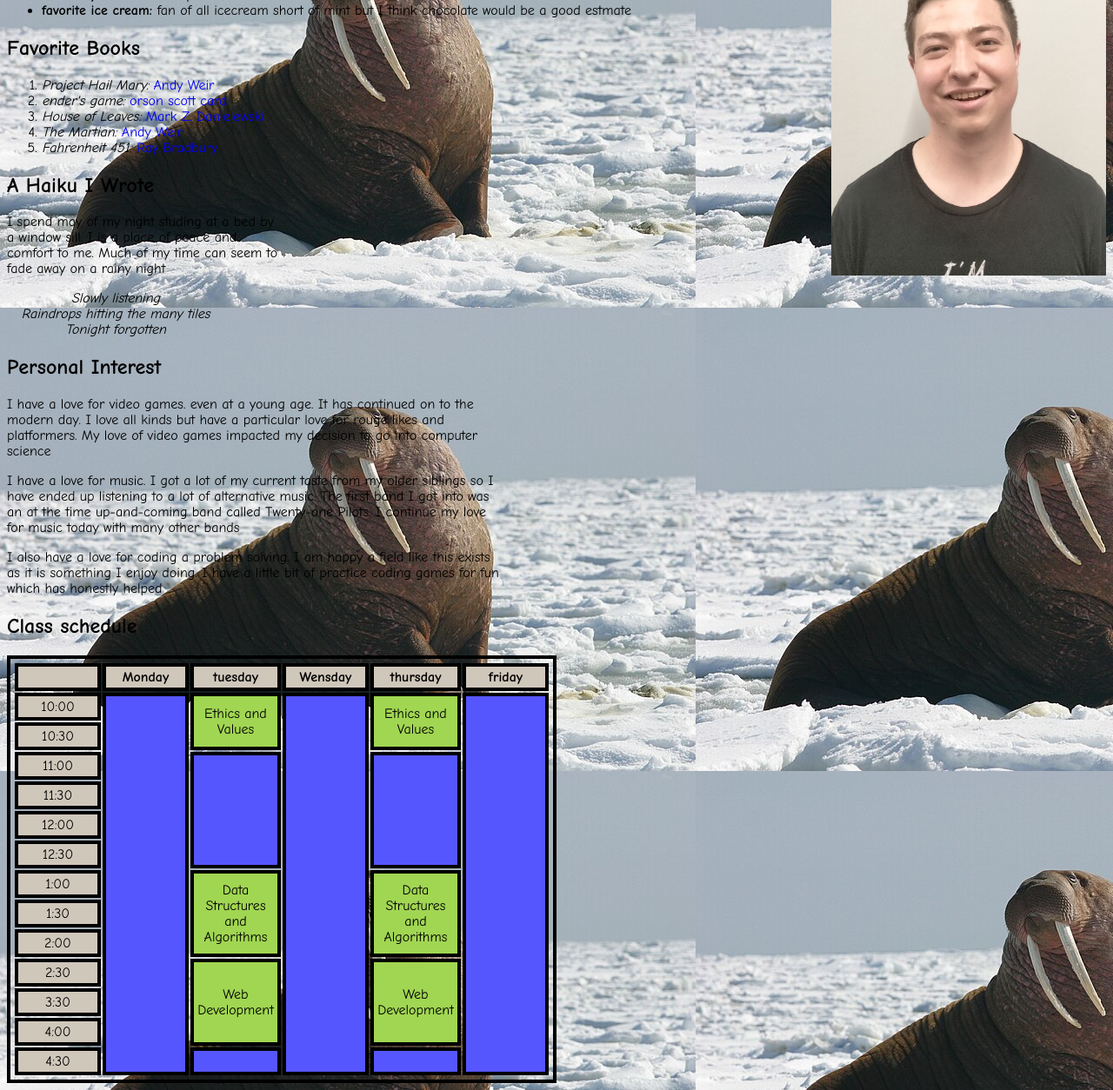
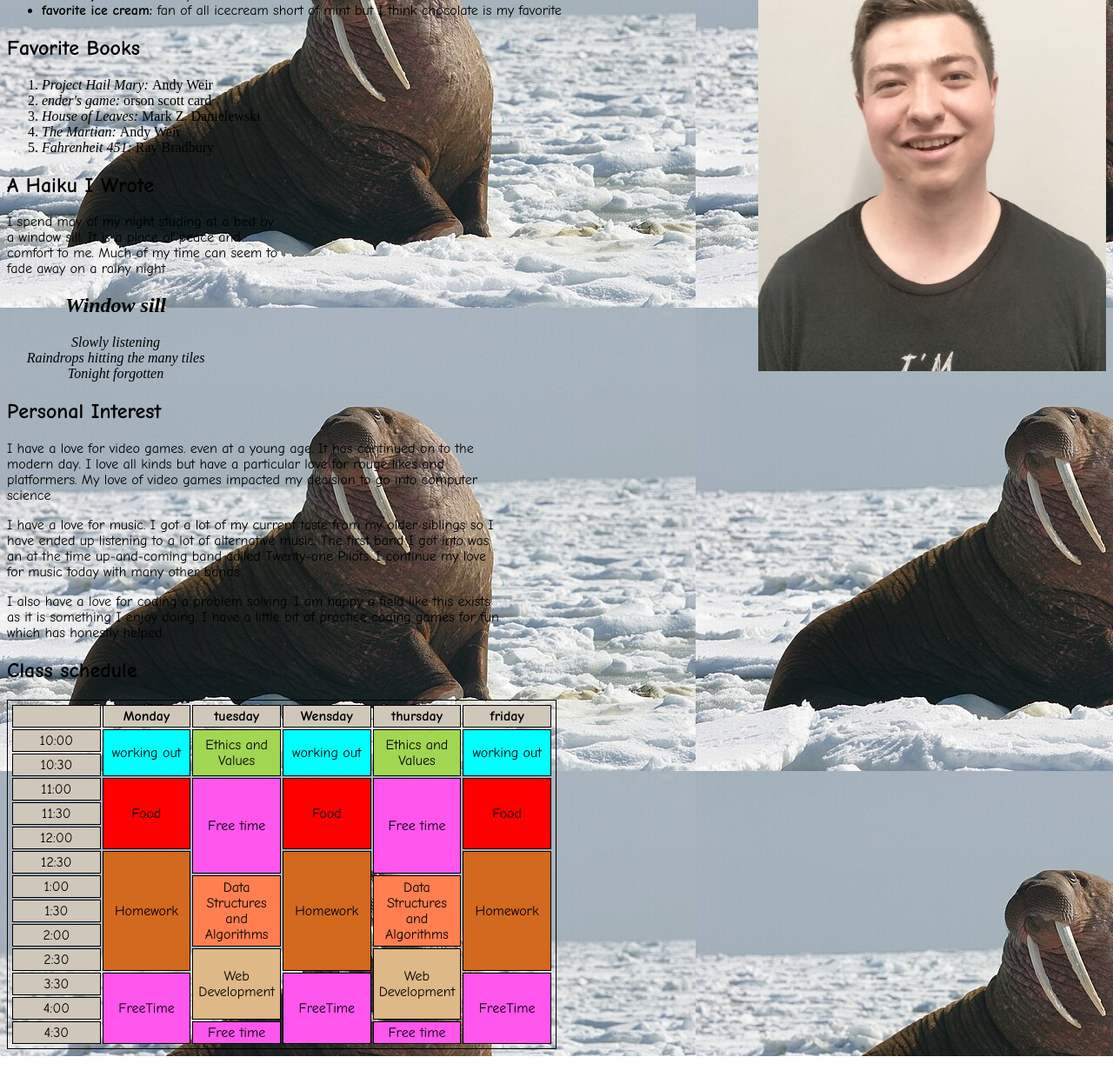
Before and after one commit to orange-dredge/UVU-2550-Web, a plain HTML site: page index.html in a window 1280 px wide. Shown: the part 179-1433 px from the top of the page at 87% size. After the commit the page ends 1394 px from the top, so only its background shows below. Drawn offline with Linux system fonts and the light colour scheme.

Commit message:
more Final updates

```diff
--- a/index.html
+++ b/index.html
@@ -10,7 +10,7 @@
 				font-family: "Comic Sans MS", "Comic Sans", cursive;
 			}
 			table, th, td {
-				border: 4px solid black;
+				border: 1px solid black;
 				padding: 3px;
 				text-align: center
 
@@ -26,6 +26,7 @@
 				text-align: center;
 				height: auto;
 				width: 250px;
+				font-family: 'Times New Roman', Times, serif;
 			  }
 
 			  h1{
@@ -36,7 +37,7 @@
 				float: right;
 			  }
 			  .NotBusy{
-				background-color: rgb(86, 86, 255);
+				background-color: rgb(255, 86, 238);
 			  }
 			  .busy{
 				background-color: rgb(161, 214, 82);
@@ -54,9 +55,14 @@
 			  }
 			  a{
 				text-decoration: none;
+				color:black;
 			  }
 			  a:hover{
 				text-decoration: underline;
+				color:chocolate;
+			  }
+			  ol{
+				font-family: 'Times New Roman', Times, serif;
 			  }
 
 		</style>
@@ -67,14 +73,14 @@
 
     <body>
 		<h1>McKay Rencher</h1>
-		<img src="ImageOfMe.jpg" width="25%" height="atuo" alt="this is just a photo of me">
+		<img src="ImageOfMe.jpg" width="400px" height="atuo" alt="this is just a photo of me">
 
         <h2>Peronal Info</h2>
 		<ul>
-			<li><strong>Major: </strong>Computer seinces batchlers degree</li>
+			<li><strong>Major: </strong>computer science bachelor degree</li>
 			<li><strong>HighSchool: </strong>Springville HighSchool graduated 2020</li>
 			<li><strong>current year at UVU: </strong>Sophomore</li>
-			<li><strong>favorite ice cream: </strong> fan of all icecream short of mint but I think chocolate would be a good estmate</li>
+			<li><strong>favorite ice cream: </strong> fan of all icecream short of mint but I think chocolate is my favorite</li>
 		</ul>
 		<h2>Favorite Books</h2>
 		<ol>
@@ -85,10 +91,11 @@
 			<li><em>Fahrenheit 451: </em><a href="https://en.wikipedia.org/wiki/Ray_Bradbury">Ray Bradbury</a></li>
 		</ol>
 		<h2>A Haiku I Wrote</h2>
-		<p style="width: 25%;">I spend may of my night studing at a bed by a window sill. I is a place of peace and comfort to me. Much of my time can seem to fade away on a rainy night</p>
+		<p style="width: 25%;">I spend may of my night studing at a bed by a window sill. It is a place of peace and comfort to me. Much of my time can seem to fade away on a rainy night</p>
 
 		<em>
 			<div class="center">
+				<h2>Window sill</h2>
 				Slowly listening <br>
 				Raindrops hitting the many tiles  <br>
 				Tonight forgotten  <br>
@@ -98,7 +105,7 @@
 		<div style="width: 45%;">
 			<p>I have a love for video games. even at a young age. It has continued on to the modern day. I love all kinds but have a particular love for rouge likes and platformers. My love of video games impacted my decision to go into computer science</p>
 			<p>I have a love for music. I got a lot of my current taste from my older siblings so I have ended up listening to a lot of alternative music. The first band I got into was an at the time up-and-coming band called Twenty-one Pilots. I continue my love for music today with many other bands </p>
-			<p>I also have a love for coding a problem solving. I am happy a field like this exists as it is something I enjoy doing. I have a little bit of practice coding games for fun which has honestly helped
+			<p>I also have a love for coding a problem solving. I am happy a field like this exists as it is something I enjoy doing. I have a little bit of practice coding games for fun which has honestly helped.
 			</p>
 
 		</div>
@@ -115,11 +122,11 @@
 			</tr>
 			<tr>
 				<td class="white">10:00</td>
-				<td rowspan="99" class="NotBusy"></td>
+				<td rowspan="2" style="background-color: aqua;">working out</td>
 				<td rowspan="2"  class="busy">Ethics and Values</td>
-				<td rowspan="99" class="NotBusy"></td>
+				<td rowspan="2" style="background-color: aqua;">working out</td>
 				<td rowspan="2" class="busy">Ethics and Values</td>
-				<td rowspan="99" class="NotBusy"></td>
+				<td rowspan="2" style="background-color: aqua;">working out</td>
 			</tr>
 			<tr>
 				<td class="white">10:30</td>
@@ -127,8 +134,11 @@
 			</tr>
 			<tr>
 				<td class="white">11:00</td>
-				<td rowspan="4" class="NotBusy"></td>
-				<td rowspan="4" class="NotBusy"></td>
+				<td rowspan="3" style="background-color: red;">Food</td>
+				<td rowspan="4" class="NotBusy">Free time</td>
+				<td rowspan="3" style="background-color: red;">Food</td>
+				<td rowspan="4" class="NotBusy">Free time</td>
+				<td rowspan="3" style="background-color: red;">Food</td>
 			</tr>
 			<tr>
 				<td class="white">11:30</td>
@@ -140,12 +150,18 @@
 			</tr>
 			<tr>
 				<td class="white">12:30</td>
+				<td rowspan="5"  style="background-color: chocolate;">Homework</td>
+				<td rowspan="5"  style="background-color: chocolate;">Homework</td>
+				<td rowspan="5" style="background-color: chocolate;">Homework</td>
 
 			</tr>
 			<tr>
 				<td class="white">1:00</td>
-				<td rowspan="3" class="busy">Data Structures and Algorithms</td>
-				<td rowspan="3" class="busy">Data Structures and Algorithms</td>
+
+				<td rowspan="3" style="background-color: coral;">Data Structures and Algorithms</td>
+
+				<td rowspan="3" style="background-color: coral;">Data Structures and Algorithms</td>
+
 			</tr>
 			<tr>
 				<td class="white">1:30</td>
@@ -157,13 +173,15 @@
 			</tr>
 			<tr>
 				<td class="white">2:30</td>
-				<td rowspan="3" class="busy">Web Development</td>
-				<td rowspan="3" class="busy">Web Development</td>
+				<td rowspan="3" style="background-color:burlywood;">Web Development</td>
+				<td rowspan="3" style="background-color:burlywood;">Web Development</td>
 
 			</tr>
 			<tr>
 				<td class="white">3:30</td>
-
+				<td rowspan="99" class="NotBusy">FreeTime</td>
+				<td rowspan="99" class="NotBusy">FreeTime</td>
+				<td rowspan="99" class="NotBusy">FreeTime</td>
 			</tr>
 			<tr>
 				<td class="white">4:00</td>
@@ -171,8 +189,8 @@
 			</tr>
 			<tr>
 				<td class="white">4:30</td>
-				<td class="NotBusy"></td>
-				<td class="NotBusy"></td>
+				<td class="NotBusy">Free time</td>
+				<td class="NotBusy">Free time</td>
 			</tr>
 
 
```
